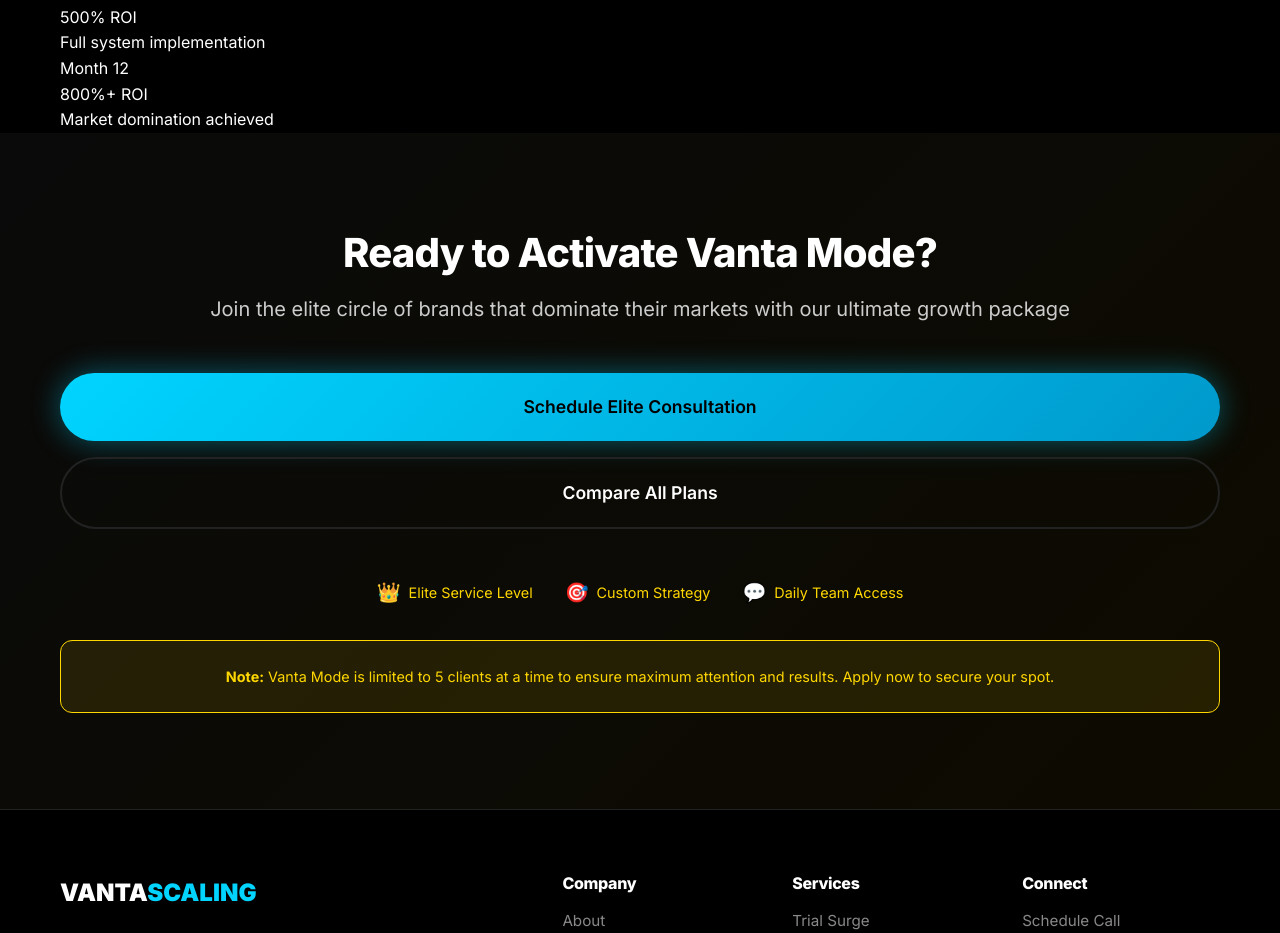
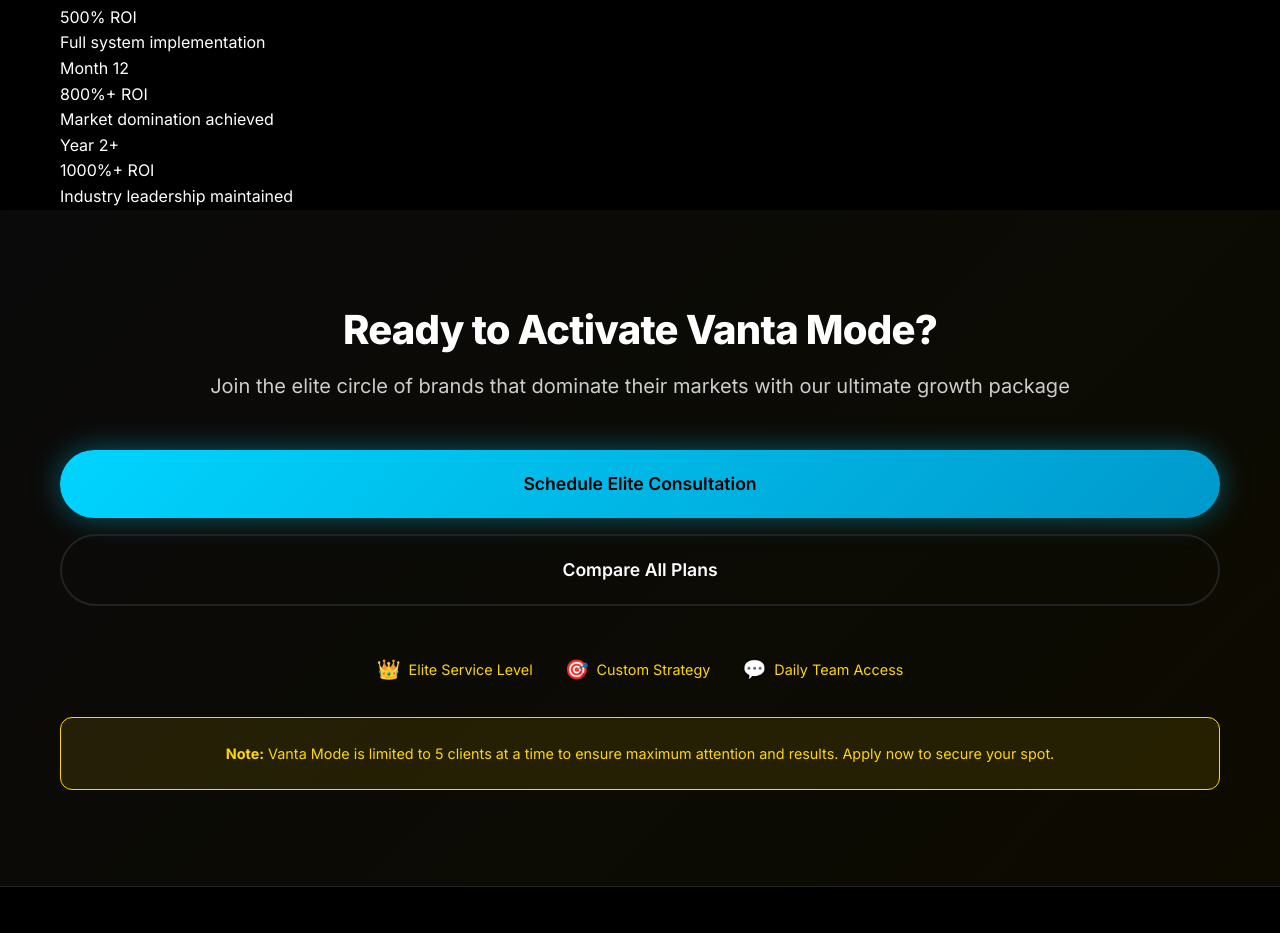
Before and after one commit to vantascaling/Vanta-Scaling-Website, a website: page public/plan-vanta-mode.html in a window 1280 px wide. Shown: the part 5305-6238 px from the top of the page. Drawn offline with Linux system fonts and the light colour scheme.

Commit message:
Update plan-vanta-mode.html

```diff
--- a/public/plan-vanta-mode.html
+++ b/public/plan-vanta-mode.html
@@ -370,6 +370,11 @@
                             <div class="milestone-roi">800%+ ROI</div>
                             <p>Market domination achieved</p>
                         </div>
+                        <div class="roi-milestone">
+                            <div class="milestone-time">Year 2+</div>
+                            <div class="milestone-roi">1000%+ ROI</div>
+                            <p>Industry leadership maintained</p>
+                        </div>
                     </div>
                 </div>
             </div>
```
